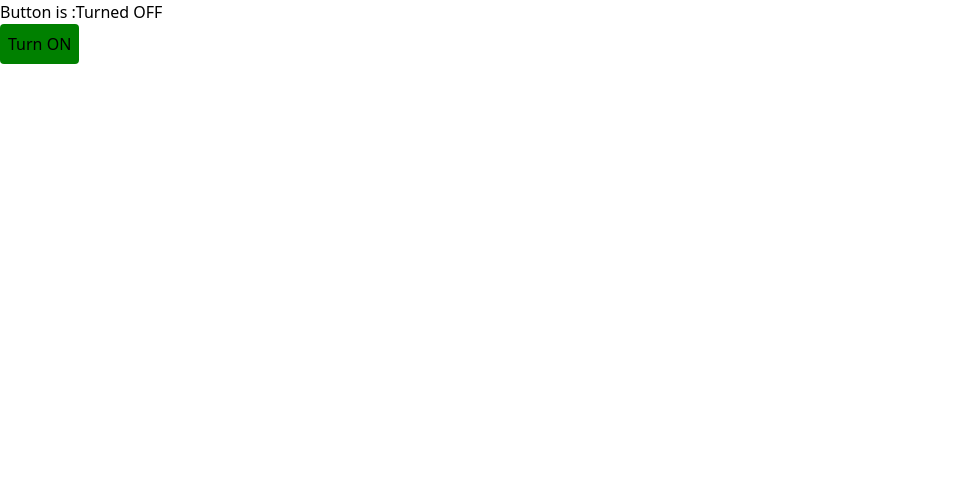
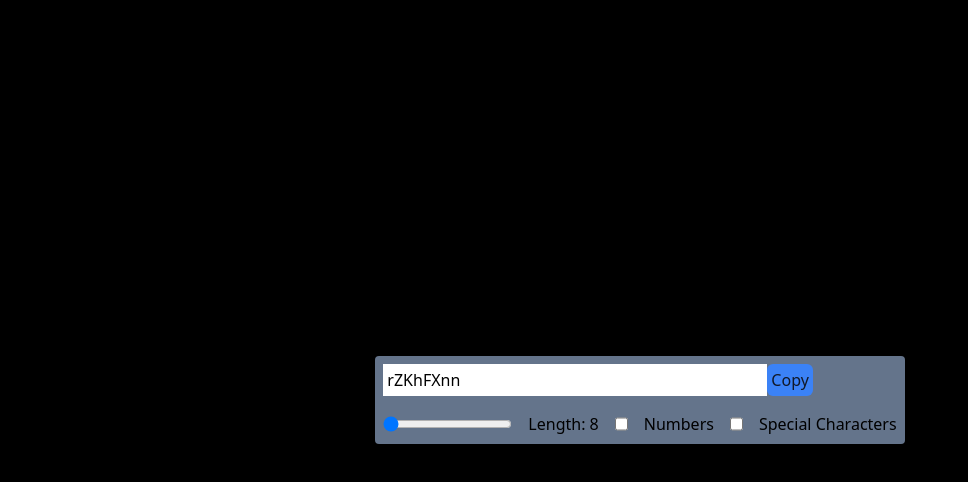
Before and after one commit to ankit2821/react-brushUp, a React (Vite) app in the folder basic_react/: page / in a window 1280 px wide. Shown: the top 482 px of the page, without its empty margins (0-968 px from the left). Built offline with nearby package versions, Linux system fonts and the light colour scheme.

Commit message:
created pass word generator

```diff
--- a/basic_react/src/App.jsx
+++ b/basic_react/src/App.jsx
@@ -1,6 +1,7 @@
 import BgChanger from "./components/BgChanger";
 import Card from "./components/Card";
 import Counter from "./components/Counter";
+import PasswordGenerator from "./components/PasswordGenerator";
 import ToggleButton from "./components/ToggleButton";
 function App() {
   const info = {
@@ -11,7 +12,7 @@ function App() {
   };
   return (
     <>
-      <ToggleButton />
+      <PasswordGenerator />
     </>
   );
 }
--- /dev/null
+++ b/basic_react/src/components/PasswordGenerator.jsx
@@ -0,0 +1,85 @@
+import { useCallback, useEffect, useRef, useState } from "react";
+
+function PasswordGenerator() {
+  const [length, setLength] = useState(8);
+  const [numberInclude, setnumberInclude] = useState(false);
+  const [characterInclude, setcharacterInclude] = useState(false);
+  const [password, setPassword] = useState("");
+  const passwordRef = useRef(null);
+  const [copy, setCopy] = useState(false);
+
+  const generatePassword = useCallback(() => {
+    let pass = "";
+    let str = "qwertyuiopasdfghjklzxcvbnmQWERTYUIOPASDFGHJKLZXCVBNM";
+    if (characterInclude) str += ",./;'[]-=~!@#$%^&*(_+`:<>?{}";
+    if (numberInclude) str += "1234567890";
+    // console.log("l:", length);
+    for (let i = 0; i <= length; i++) {
+      let char = Math.floor(Math.random() * str.length + 1);
+      pass += str.charAt(char);
+    }
+    setPassword(pass);
+  }, [length, numberInclude, characterInclude]);
+
+  const handleCopy = useCallback(() => {
+    passwordRef.current?.select();
+    window.navigator.clipboard.writeText(password);
+    setCopy(true);
+  }, [password]);
+  useEffect(() => {
+    generatePassword();
+    setCopy(false);
+  }, [length, PasswordGenerator, numberInclude, characterInclude]);
+  return (
+    <>
+      <div className="bg-black h-screen w-screen flex items-center justify-center">
+        <div className=" bg-slate-500 w-fit h-fit gap-3 align-middle items-center justify-center rounded">
+          <div className=" flex w-full items-center m-2 rounded ">
+            <input
+              type="text"
+              className="outline-none w-96 max-w-md p-1"
+              defaultValue={password}
+              readOnly
+              placeholder="password"
+              ref={passwordRef}
+            ></input>
+
+            <button
+              onClick={handleCopy}
+              className="button  h-fit rounded-md p-1 bg-blue-500 text-gray-900 hover:bg-gray-700 hover:text-white focus:outline-none focus:ring-2 focus:ring-inset focus:ring-white"
+            >
+              {copy ? "Copied" : "Copy"}
+            </button>
+          </div>
+
+          <div className="flex gap-x-4 p-2">
+            <input
+              type="range"
+              min="8"
+              max="100"
+              className="cursor-pointer"
+              value={length}
+              onChange={(e) => setLength(e.target.value)}
+            />
+            <label>Length: {length}</label>
+
+            <input
+              type="checkbox"
+              defaultChecked={numberInclude}
+              onChange={() => setnumberInclude((prev) => !prev)}
+            />
+            <label>Numbers</label>
+            <input
+              type="checkbox"
+              defaultChecked={characterInclude}
+              onChange={() => setcharacterInclude((prev) => !prev)}
+            />
+            <label>Special Characters</label>
+          </div>
+        </div>
+      </div>
+    </>
+  );
+}
+
+export default PasswordGenerator;
```
